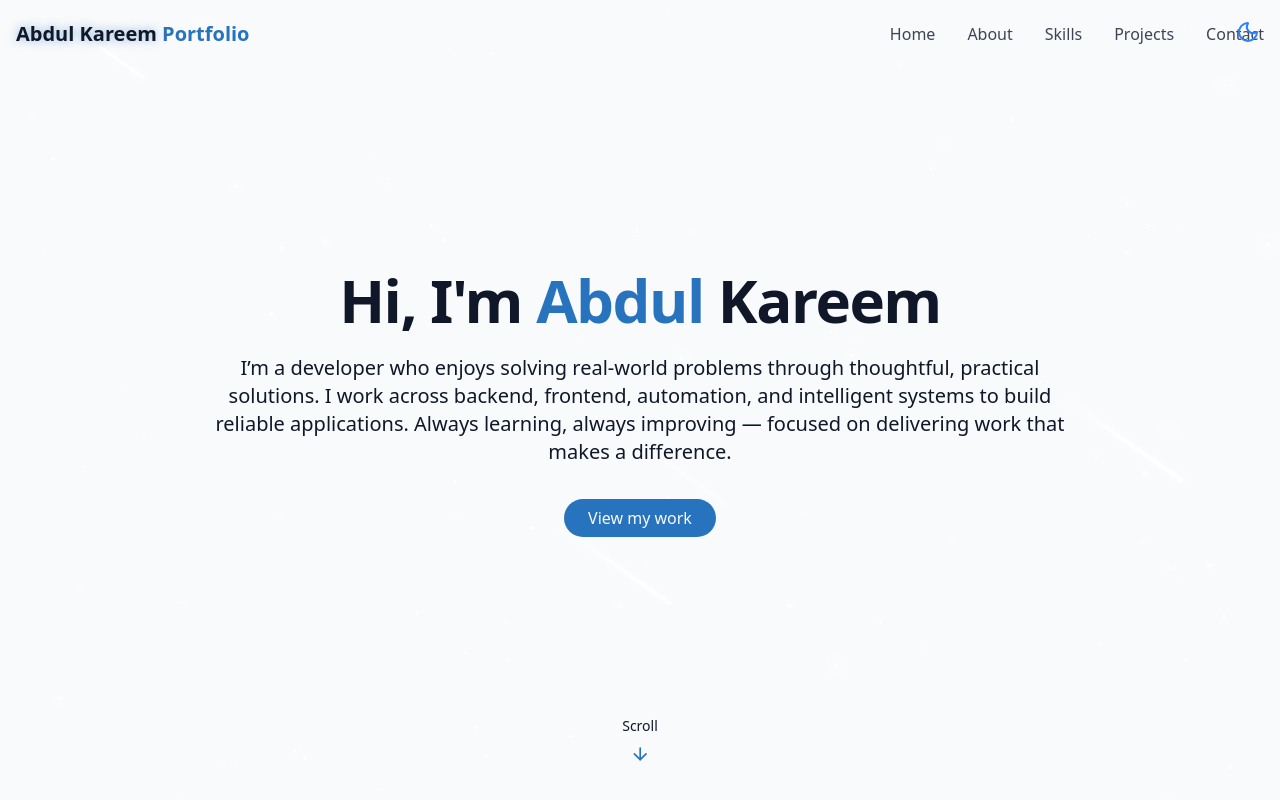
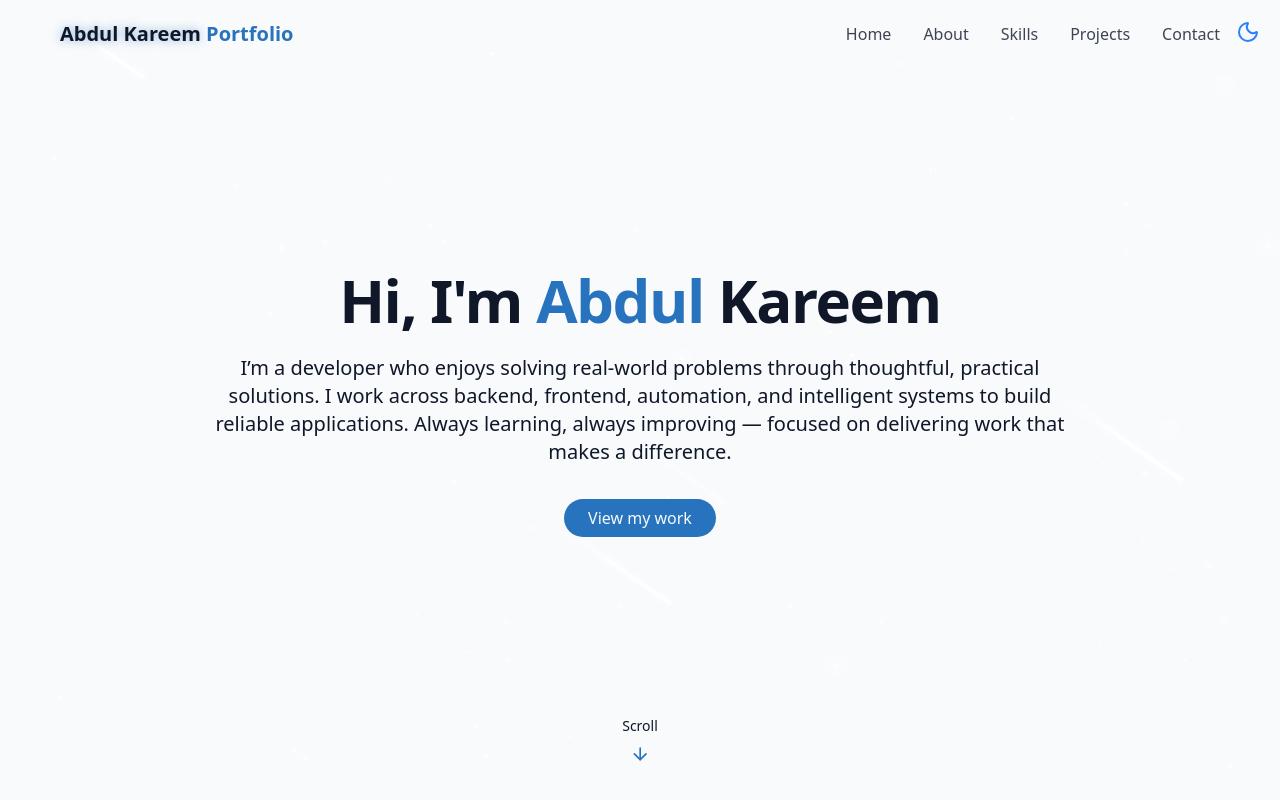
Before and after one commit to abdul-kareem-2410/react-portfolio, a React (Vite) app: page / in a window 1280 px wide. Shown: the top 800 px of the page. Built offline with nearby package versions, Linux system fonts and the light colour scheme.

Commit message:
Code changes

```diff
--- a/src/components/Navbar.jsx
+++ b/src/components/Navbar.jsx
@@ -30,7 +30,7 @@ export const Navbar = () => {
         isScrolled ? "py-3 bg-background/80 backdrop-blur-md shadow-xs" : "py-5")}
         >
 
-            <div className="container px-4 flex items-center justify-between">
+            <div className="container px-15 flex items-center justify-between">
                 <a className="text-xl font-bold text-primary flex items-center" href="#hero">
                     <span className="relative z-10 ">
                         <span className="text-glow text-foreground">Abdul Kareem</span> Portfolio
```
